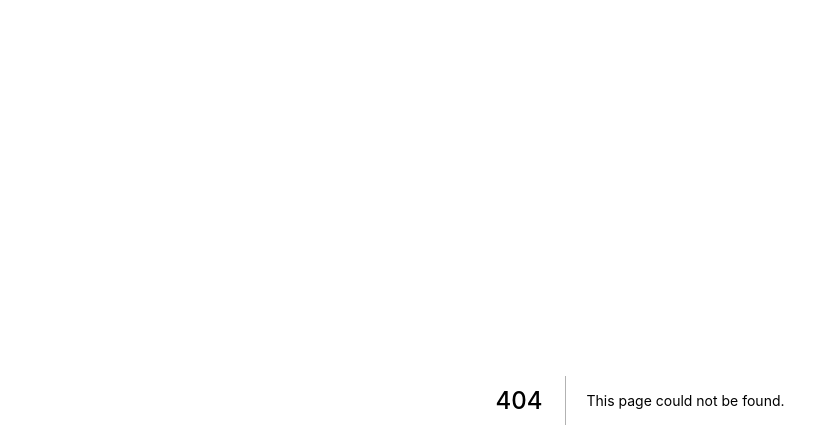
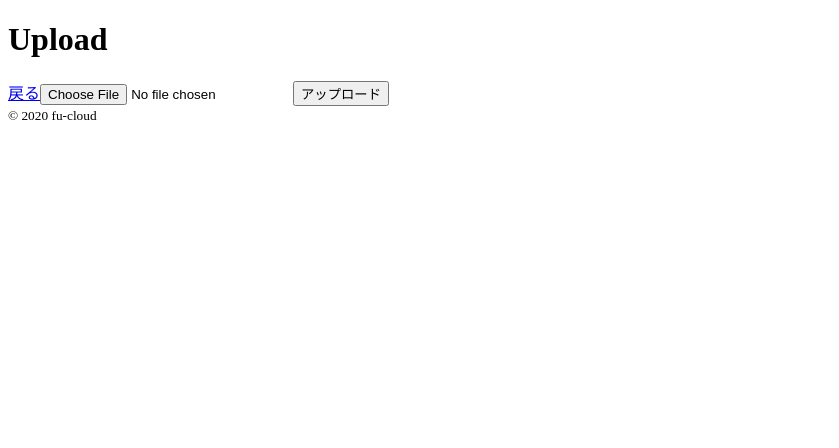
Before and after one commit to harutete/fu-cloud, a Next.js app: page /edit in a window 1280 px wide. Before the commit this address had no page. Shown: the top 448 px of the page, without its empty margins (0-839 px from the left). Built offline with nearby package versions, Linux system fonts and the light colour scheme.

Commit message:
画像アップページ仮置き

```diff
--- /dev/null
+++ b/components/Edit/index.tsx
@@ -0,0 +1,26 @@
+import Link from 'next/link'
+import Layout from '../common/Layout'
+
+const uploadImage = () => {
+  console.log('hoge')
+}
+const previewImage = (event: Event) => {
+  const targetElement = event.currentTarget as HTMLInputElement
+  console.log(targetElement.files)
+}
+const HomeComponent: React.FC = () => (
+  <Layout title="画像をアップロードする">
+    <main>
+      <h1>
+        Upload
+      </h1>
+      <Link href="/">
+        <a>戻る</a>
+      </Link>
+      <input type="file" accept="image/*" capture="camera" onChange={previewImage} />
+      <button type="submit" onClick={uploadImage}>アップロード</button>
+    </main>
+  </Layout>
+)
+
+export default HomeComponent
--- a/components/Home/index.tsx
+++ b/components/Home/index.tsx
@@ -1,3 +1,4 @@
+import Link from 'next/link'
 import Layout from '../common/Layout'
 import ThumbnailList from './ThumbnailList'
 
@@ -7,6 +8,9 @@ const HomeComponent: React.FC = () => (
       <h1>
         Fu-Cloud
       </h1>
+      <Link href="/edit">
+        <a>画像をアップする</a>
+      </Link>
       <ThumbnailList />
     </main>
   </Layout>
--- /dev/null
+++ b/pages/edit.tsx
@@ -0,0 +1,7 @@
+import EditComponent from '../components/Edit'
+
+const Edit: React.FC = () => {
+  return <EditComponent />
+}
+
+export default Edit
--- a/pages/index.tsx
+++ b/pages/index.tsx
@@ -1,5 +1,5 @@
 import HomeComponent from '../components/Home'
-import { auth } from '../src/common/firebase'
+// import { auth } from '../src/common/firebase'
 
 const Home: React.FC = () => {
   return <HomeComponent />
```
